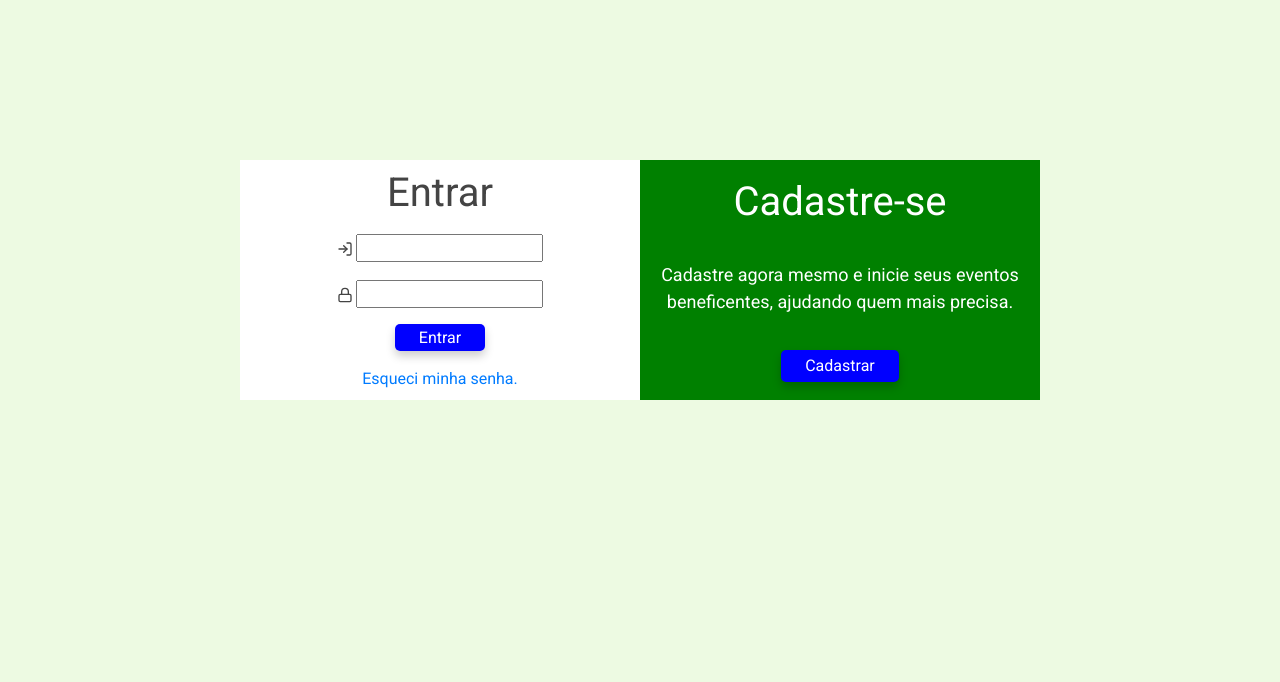
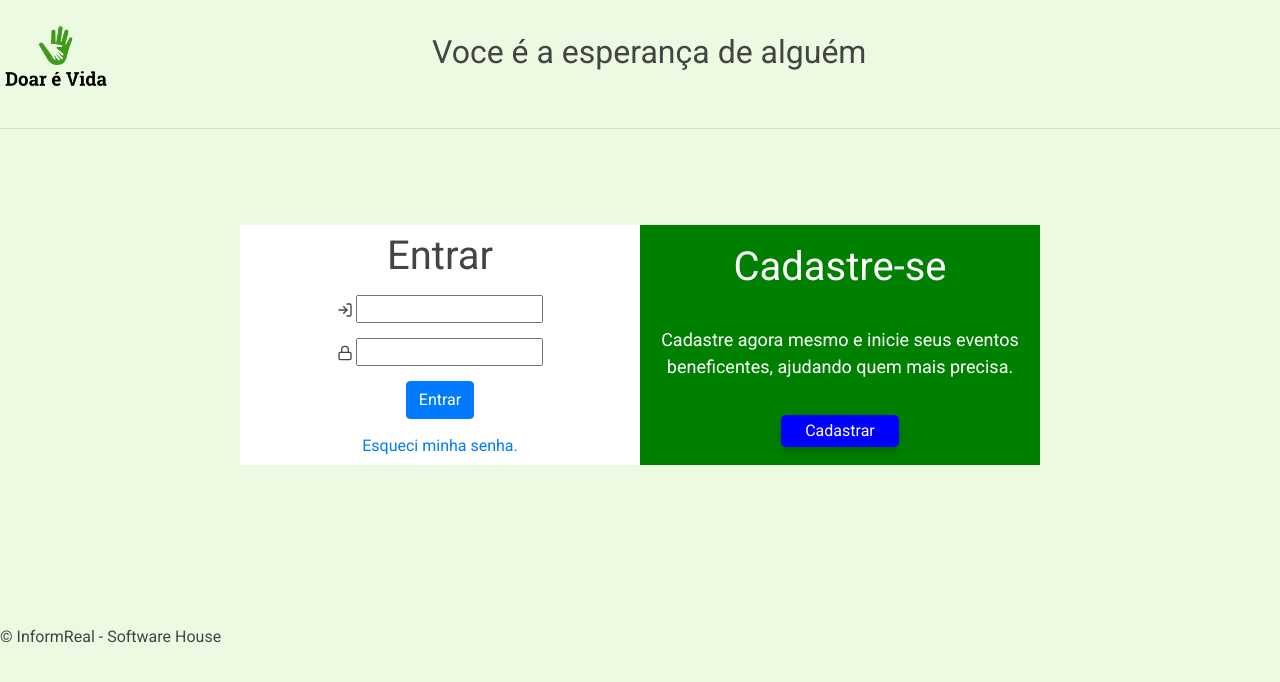
Before and after one commit to xThiagoSant/front-web-doacoes, a React (Create React App) app: page / in a window 1280 px wide. Shown: the top 682 px of the page. Built offline with nearby package versions, Linux system fonts and the light colour scheme.

Commit message:
modificacoes de link para botoes

```diff
--- a/src/pages/Header/Header.css
+++ b/src/pages/Header/Header.css
@@ -9,5 +9,5 @@
 #page-header .title {
     display: flex;
     align-items: center;
-    margin-left: 30%;
+    margin-left: 25%;
 }
--- a/src/pages/Home/Home.css
+++ b/src/pages/Home/Home.css
@@ -5,7 +5,7 @@
 #page-home .container {
     max-width: 800px;
     margin: auto;
-    padding: 10rem 0 10rem 0;
+    padding: 5rem 0 10rem 0;
 }
 
 h1 {
--- a/src/pages/Home/Home.js
+++ b/src/pages/Home/Home.js
@@ -1,18 +1,32 @@
-import React from 'react'
-import {Link} from 'react-router-dom'
+import React, {useState} from 'react'
+import {Link, Redirect} from 'react-router-dom'
 import { FiLogIn, FiLock } from 'react-icons/fi'
 import './Home.css'
+import Header from '../Header/Header'
+import Footer from '../Footer/Footer'
 
 const Home = () =>{
+    const [success, setSuccess] = useState(false)
+
+    const Login = () =>{
+        //Requisição axios para validar o login
+        setSuccess(true)
+    }
+
+    if(success){
+        return  <Redirect to='/listagem'/>
+    }
     return (
         <section id='page-home' className='pagina'>
+            <Header title='Voce é a esperança de alguém'/>
+            <hr/>
             <div className='container'>
                 <div className='dados'>
                     <div className='login dado'>
                         <h1>Entrar</h1>
                         <div><FiLogIn /> <input type="text"/></div>
                         <div><FiLock /> <input type="password" /></div>
-                        <div><Link className='links linklog botao' to='/listagem'>Entrar</Link></div>
+                        <div><button onClick={Login} className="btn btn-primary">Entrar</button></div>
                         <div><Link className='linklog' to='#'>Esqueci minha senha.</Link></div>
                     </div>
 
@@ -21,10 +35,11 @@ const Home = () =>{
                         <p>
                             Cadastre agora mesmo e inicie seus eventos beneficentes, ajudando quem mais precisa.
                         </p>
-                        <Link className='links botao' to='/entidade' >Cadastrar</Link>
+                        <Link className='links botao linklog' to='/entidade'>Cadastrar</Link>
                     </div>
                 </div>
             </div>
+            <Footer />
         </section>
     )
 }
--- a/src/pages/Listagem/Listagem.js
+++ b/src/pages/Listagem/Listagem.js
@@ -1,16 +1,28 @@
-import React from 'react'
+import React, {useState} from 'react'
+import { Redirect } from 'react-router-dom'
 import Header from '../Header/Header'
 import Footer from '../Footer/Footer'
 import 'bootstrap/dist/css/bootstrap.css'
 import './Listagem.css'
 
 const Listagem = () =>{
+    const [logout, setLogout] = useState(false)
+
+    const deslogar = () =>{
+        alert('Seu acesso foi encerrado.')
+        setLogout(true)
+    }
+
+    if(logout){
+        return <Redirect to='/' />
+    }
     return(
         <div>
-            <Header title="Listagem" />
+            <Header title={'Voce é a esperança de alguém'} />
             <hr/>
             <div id="page-listagem">
                 <button style={{marginBottom: '10px'}} className="btn btn-primary btn-add">Adicionar</button>
+                <button onClick={deslogar} style={{marginBottom: '10px'}} className="btn btn-primary btn-add">Sair</button>
                 <table className="table">
                     <thead className="table-dark">
                         <tr>
```
